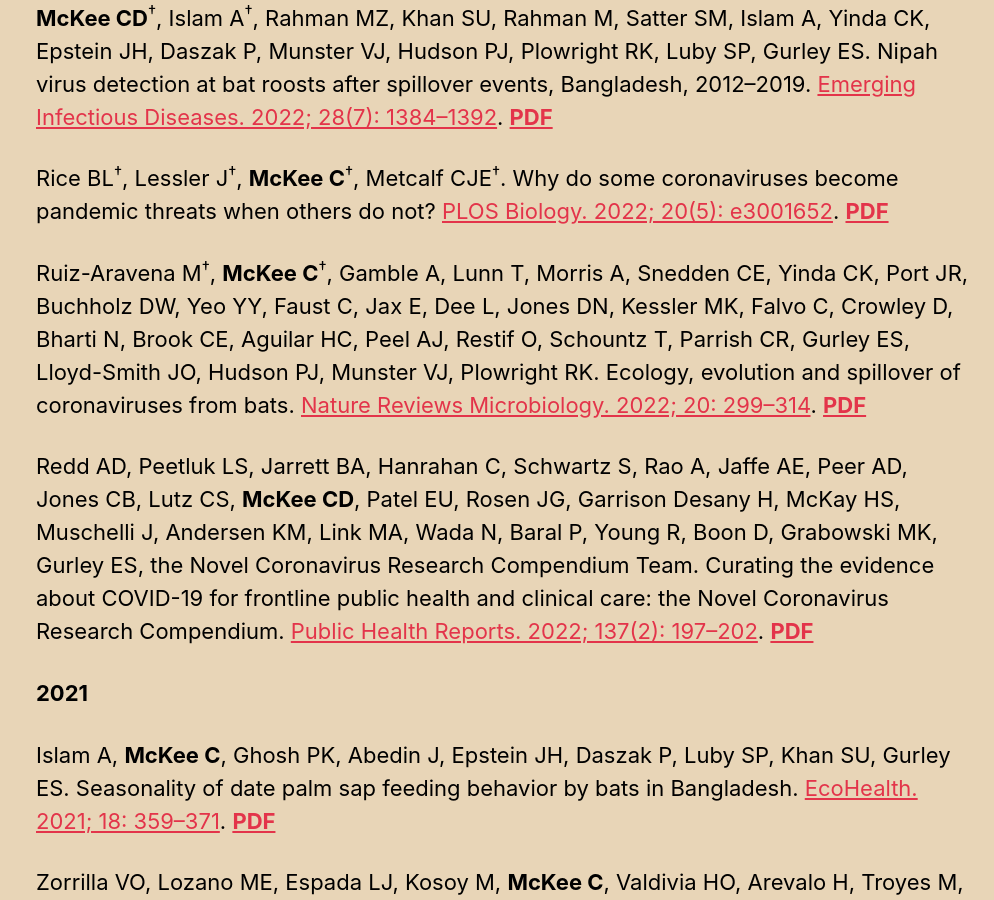
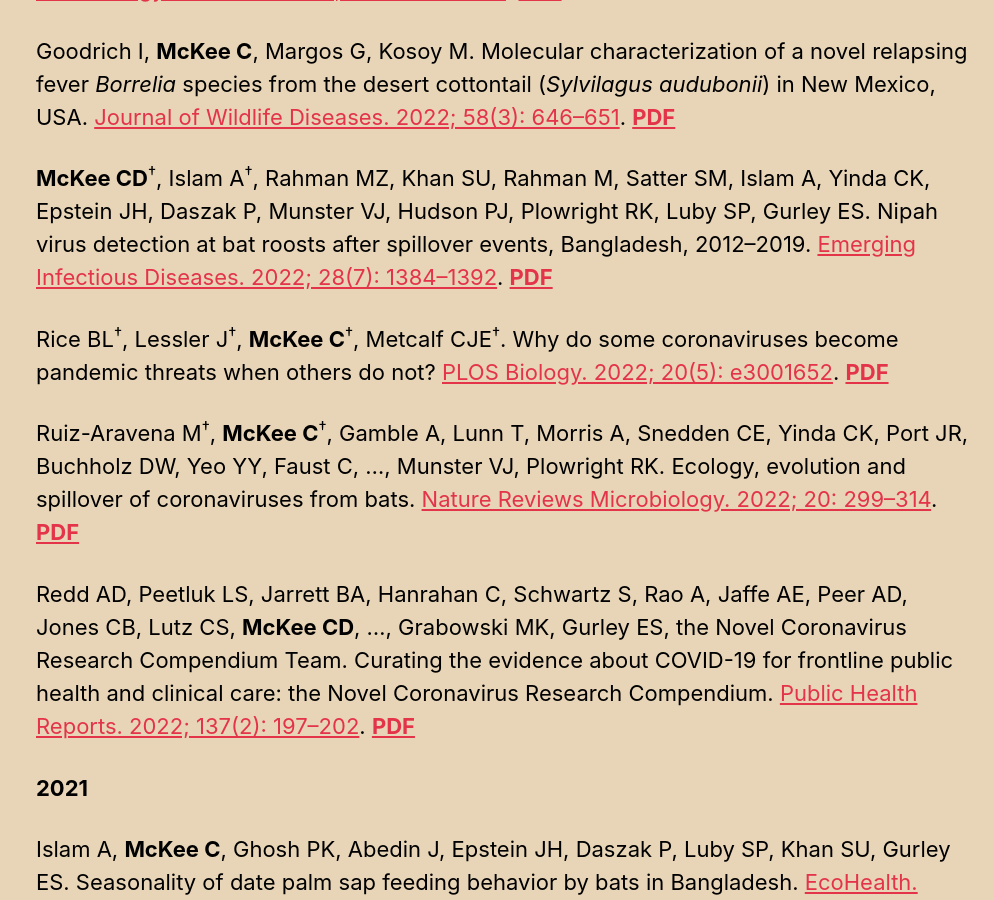
Before and after one commit to clifmckee/clifmckee.github.io, a Jekyll site: the page built from _pages/publications.md, in a window 1280 px wide and 900 px high, scrolled down 1974 px. Shown: the whole window, without its empty margins (286-1280 px from the left). Built offline with Jekyll 4.4.1, drawn with Linux system fonts in a browser that asks for light colours; cached includes are drawn as plain includes; some of the changed text lies outside the part shown.

Commit message:
Update pubs 2024-06-03

```diff
--- a/_pages/publications.md
+++ b/_pages/publications.md
@@ -42,9 +44,9 @@
 
 Rice BL<sup>†</sup>, Lessler J<sup>†</sup>, **McKee C**<sup>†</sup>, Metcalf CJE<sup>†</sup>. Why do some coronaviruses become pandemic threats when others do not? [PLOS Biology. 2022; 20(5): e3001652](https://doi.org/10.1371/journal.pbio.3001652). [**PDF**](http://clifmckee.github.io/files/2022_Rice_PLoS_Biol.pdf)
 
-Ruiz-Aravena M<sup>†</sup>, **McKee C**<sup>†</sup>, Gamble A, Lunn T, Morris A, Snedden CE, Yinda CK, Port JR, Buchholz DW, Yeo YY, Faust C, Jax E, Dee L, Jones DN, Kessler MK, Falvo C, Crowley D, Bharti N, Brook CE, Aguilar HC, Peel AJ, Restif O, Schountz T, Parrish CR, Gurley ES, Lloyd-Smith JO, Hudson PJ, Munster VJ, Plowright RK. Ecology, evolution and spillover of coronaviruses from bats. [Nature Reviews Microbiology. 2022; 20: 299--314](https://doi.org/10.1038/s41579-021-00652-2). [**PDF**](http://clifmckee.github.io/files/2022_Ruiz-Aravena_Nat_Rev_Microbiol.pdf)
+Ruiz-Aravena M<sup>†</sup>, **McKee C**<sup>†</sup>, Gamble A, Lunn T, Morris A, Snedden CE, Yinda CK, Port JR, Buchholz DW, Yeo YY, Faust C, ..., Munster VJ, Plowright RK. Ecology, evolution and spillover of coronaviruses from bats. [Nature Reviews Microbiology. 2022; 20: 299--314](https://doi.org/10.1038/s41579-021-00652-2). [**PDF**](http://clifmckee.github.io/files/2022_Ruiz-Aravena_Nat_Rev_Microbiol.pdf)
 
-Redd AD, Peetluk LS, Jarrett BA, Hanrahan C, Schwartz S, Rao A, Jaffe AE, Peer AD, Jones CB, Lutz CS, **McKee CD**, Patel EU, Rosen JG, Garrison Desany H, McKay HS, Muschelli J, Andersen KM, Link MA, Wada N, Baral P, Young R, Boon D, Grabowski MK, Gurley ES, the Novel Coronavirus Research Compendium Team. Curating the evidence about COVID-19 for frontline public health and clinical care: the Novel Coronavirus Research Compendium. [Public Health Reports. 2022; 137(2): 197--202](https://doi.org/10.1177/00333549211058732). [**PDF**](http://clifmckee.github.io/files/2022_Redd_PHR.pdf)
+Redd AD, Peetluk LS, Jarrett BA, Hanrahan C, Schwartz S, Rao A, Jaffe AE, Peer AD, Jones CB, Lutz CS, **McKee CD**, ..., Grabowski MK, Gurley ES, the Novel Coronavirus Research Compendium Team. Curating the evidence about COVID-19 for frontline public health and clinical care: the Novel Coronavirus Research Compendium. [Public Health Reports. 2022; 137(2): 197--202](https://doi.org/10.1177/00333549211058732). [**PDF**](http://clifmckee.github.io/files/2022_Redd_PHR.pdf)
 
 **2021**
 
```
Also changed, not shown: other parts of _pages/publications.md (+9 -3 lines), 4 other files.
